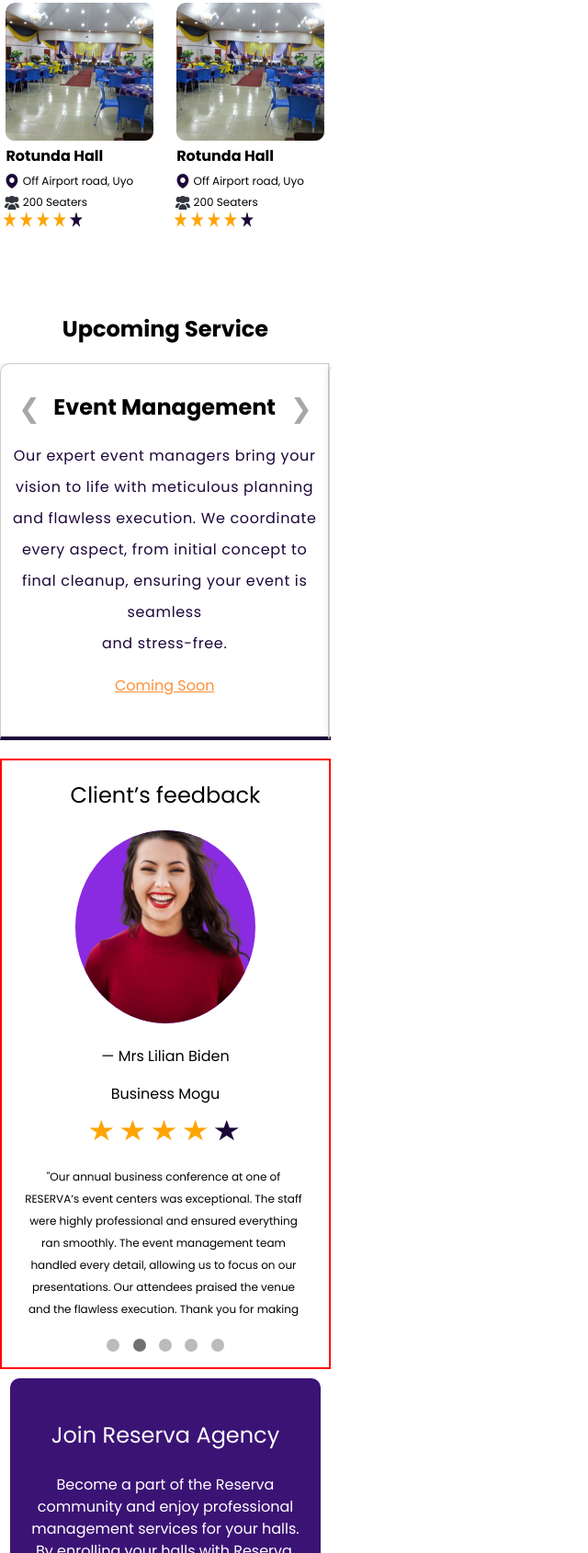
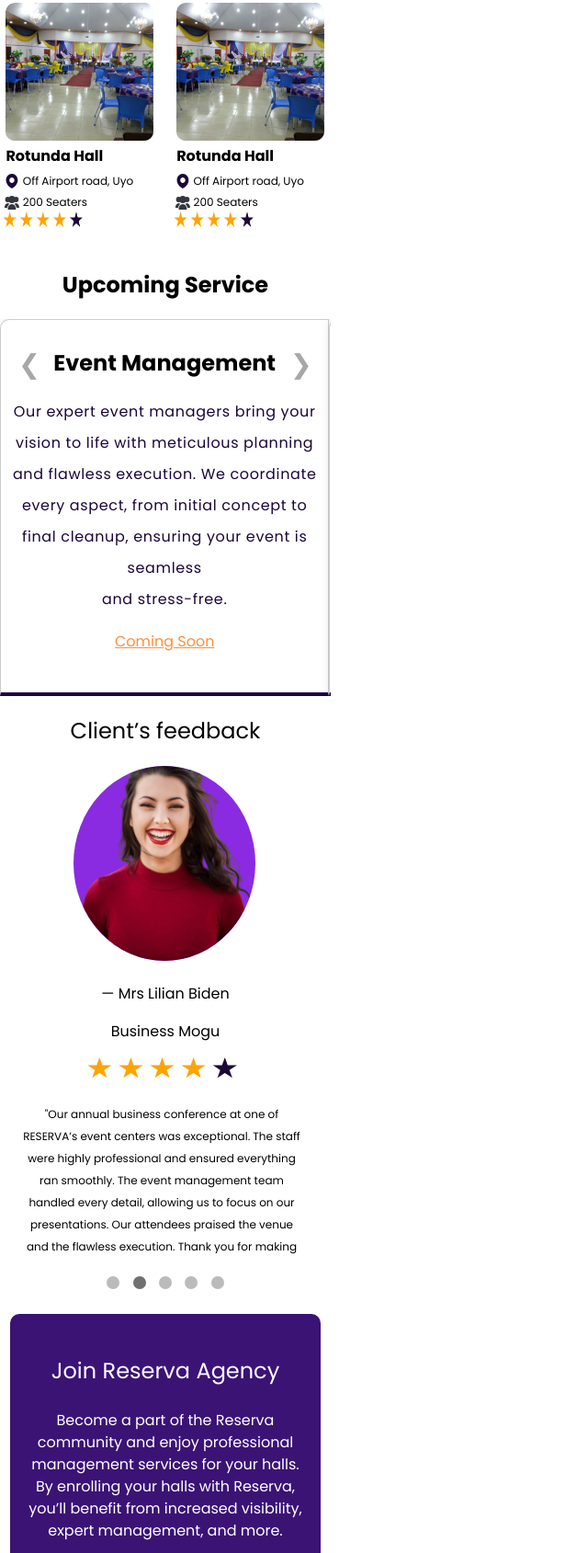
Before and after one commit to 1spiritAKpan/Reserva-Booking-Event-Solution, a plain HTML site: page index.html in a window 1280 px wide. Shown: the part 701-2390 px from the top of the page at 92% size, without its empty margins (0-640 px from the left). Drawn offline with Linux system fonts and the light colour scheme.

Commit message:
another correction

```diff
--- a/assets/css/index.css
+++ b/assets/css/index.css
@@ -286,7 +286,6 @@ header {
 
 .additional-services {
   margin: 20px auto;
-  padding-top: 3rem;
   display: flex;
   flex-direction: column;
   align-items: center;
@@ -369,7 +368,7 @@ header {
     }
 
     .test {
-      border: 2px solid red;
+      /* border: 2px solid red; */
       max-width: 600px;
       margin: auto;
     }
```
